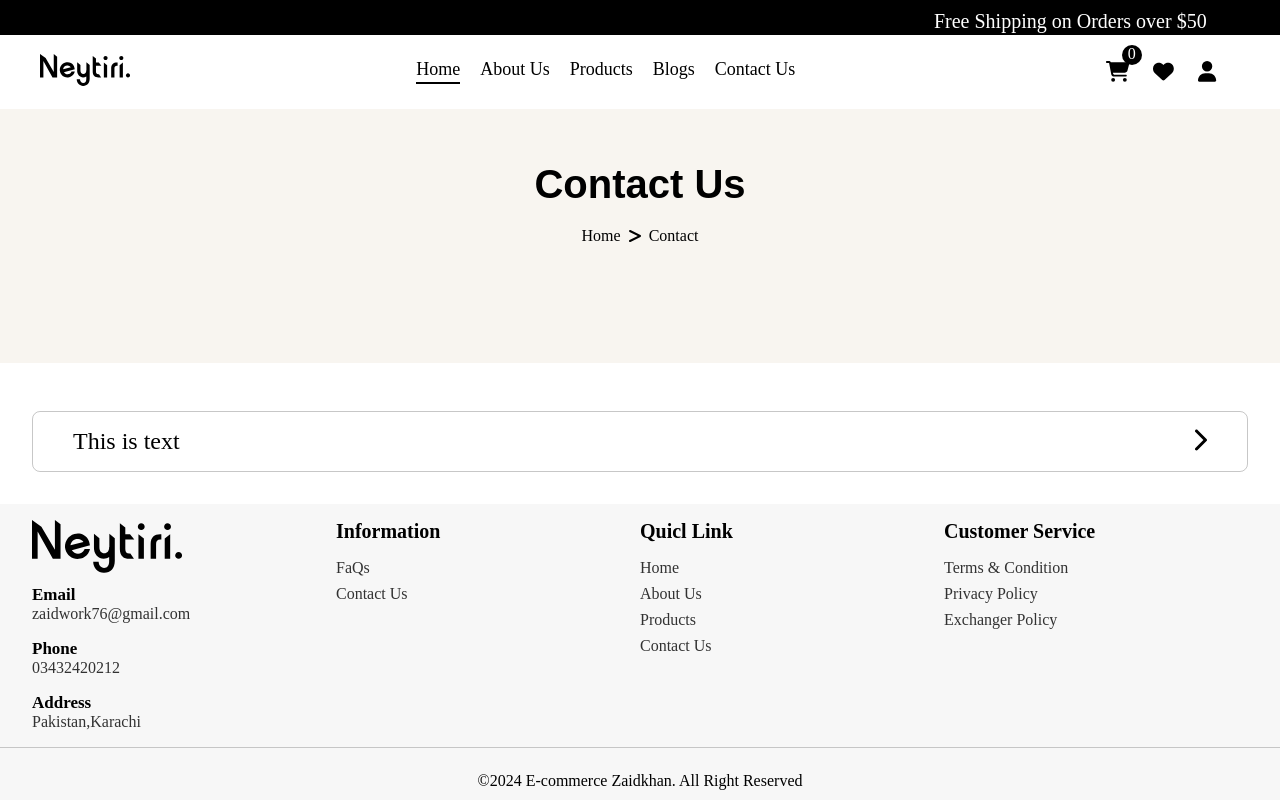
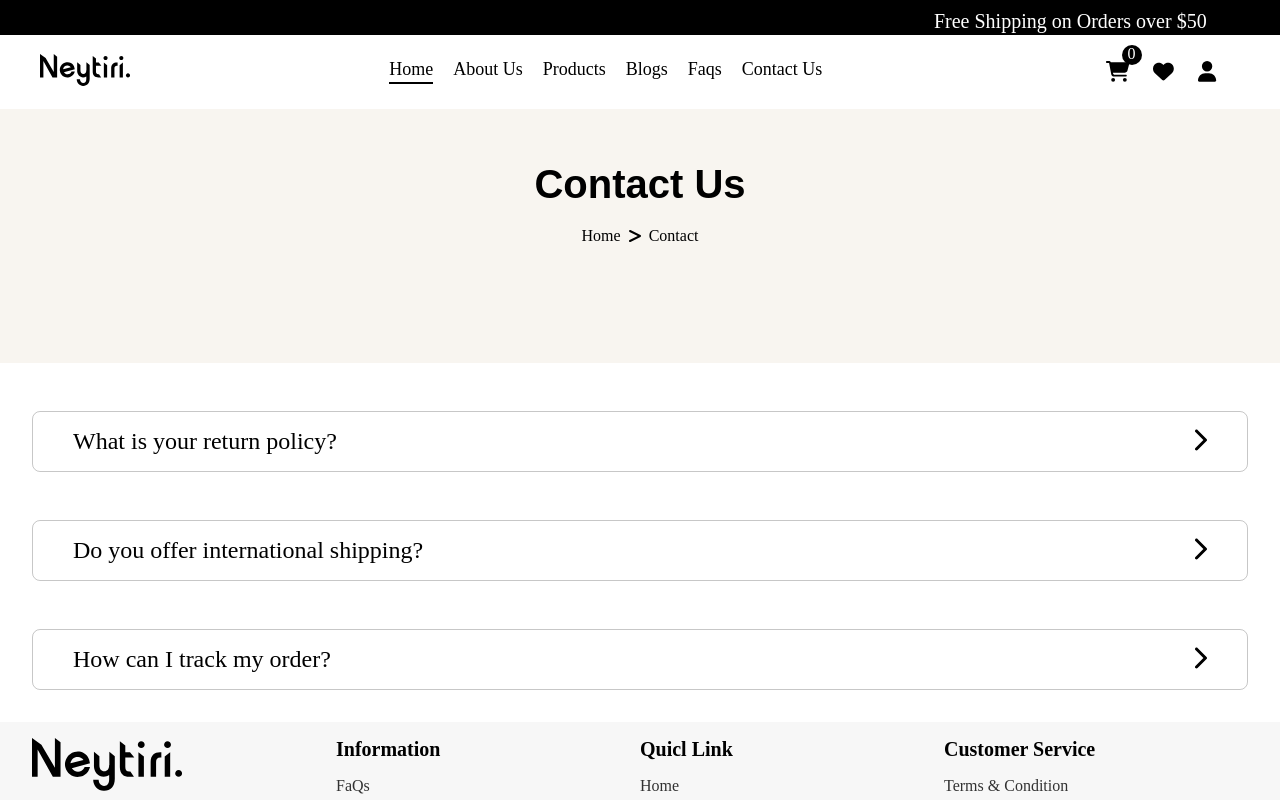
Before and after one commit to zaidkhan-div/Mern-Stack-Final-Project, a React (Vite) app in the folder Front-End/: page /faqs in a window 1280 px wide. Shown: the top 800 px of the page. Built offline with nearby package versions, Linux system fonts and the light colour scheme; no server answers.

Commit message:
Mern-Stack Projec

```diff
--- /dev/null
+++ b/Front-End/src/Components/Faqs-Component/FaqsCompo.jsx
@@ -0,0 +1,26 @@
+import React, { useState } from "react";
+import './Faqs.css'
+import { FontAwesomeIcon } from "@fortawesome/react-fontawesome";
+import { faChevronRight } from "@fortawesome/free-solid-svg-icons";
+
+const FaqsCompo = ({ question, answer }) => {
+    const [show, setShow] = useState(false);
+
+    return (
+        <>
+
+            <div className="faqs-container">
+                <div className="faqs">
+                    <div className="faqs-head" onClick={() => setShow(!show)}>
+                        <div className="faqs-text">{question}</div>
+                        <div className="faqs-icon"><FontAwesomeIcon icon={faChevronRight} className={show ? 'rotate' : ''} /></div>
+                    </div>
+
+                    {show && <div className='faqs-para'> {answer} </div>}
+                </div>
+            </div>
+        </>
+    )
+}
+
+export default FaqsCompo
--- a/Front-End/src/Components/Navbar/Navbar.jsx
+++ b/Front-End/src/Components/Navbar/Navbar.jsx
@@ -65,6 +65,7 @@ const Navbar = () => {
 
               <Link to="/products" onClick={() => setMenu('Products')} className={menu === 'Products' ? 'active' : ''}>Products</Link>
               <Link to='/blogs' onClick={() => setMenu('Blogs')} className={menu === 'Blogs' ? 'active' : ''}>Blogs</Link>
+              <Link to='/faqs' onClick={() => setMenu('Faqs')} className={menu === 'Faqs' ? 'active' : ''} >Faqs</Link>
               <Link to="/contact" onClick={() => setMenu('Contact')} className={menu === 'Contact' ? 'active' : ''}>Contact Us</Link>
             </ul>
           </div>
--- a/Front-End/src/Pages/Faqs/Faqs.jsx
+++ b/Front-End/src/Pages/Faqs/Faqs.jsx
@@ -1,12 +1,15 @@
-import React, { useEffect, useState } from "react";
-import './Faqs.css'
+import React from "react";
 import { Link } from "react-router-dom";
 import { FontAwesomeIcon } from "@fortawesome/react-fontawesome";
-import { faChevronRight, faGreaterThan, faL } from "@fortawesome/free-solid-svg-icons";
+import { faGreaterThan } from "@fortawesome/free-solid-svg-icons";
+import FaqsCompo from "../../Components/Faqs-Component/FaqsCompo";
 
 const Faqs = () => {
-    const [show, setShow] = useState(false);
-
+    const faqsItem = [
+        { question: "What is your return policy?", answer: "You can return items within 30 days." },
+        { question: "Do you offer international shipping?", answer: "Yes, we ship worldwide!" },
+        { question: "How can I track my order?", answer: "You will receive a tracking link via email." }
+    ];
     return (
         <>
             <div className="cart-hero">
@@ -19,18 +22,11 @@ const Faqs = () => {
                     </div>
                 </div>
             </div>
-            <div className="faqs-container">
-                <div className="faqs">
-                    <div className="faqs-head" onClick={() => setShow(!show)}>
-                        <div className="faqs-text">This is text</div>
-                        <div className="faqs-icon"><FontAwesomeIcon icon={faChevronRight} className={show ? 'rotate' : ''} /></div>
-                    </div>
-
-                    {show && <div className='faqs-para'>This is hidden para</div>}
-                </div>
-            </div>
+            {faqsItem.map((item, index) => (
+                <FaqsCompo key={index} question={item.question} answer={item.answer} />
+            ))}
         </>
     )
+
 }
-
 export default Faqs
```
Also changed, not shown: Front-End/src/Components/Faqs-Component/index.jsx (deleted, +0 -7 lines), Front-End/src/Components/Faqs-Component/Faqs.css (renamed from Front-End/src/Pages/Faqs/Faqs.css), 1 other file (tests, documents, lock files or other folders).
